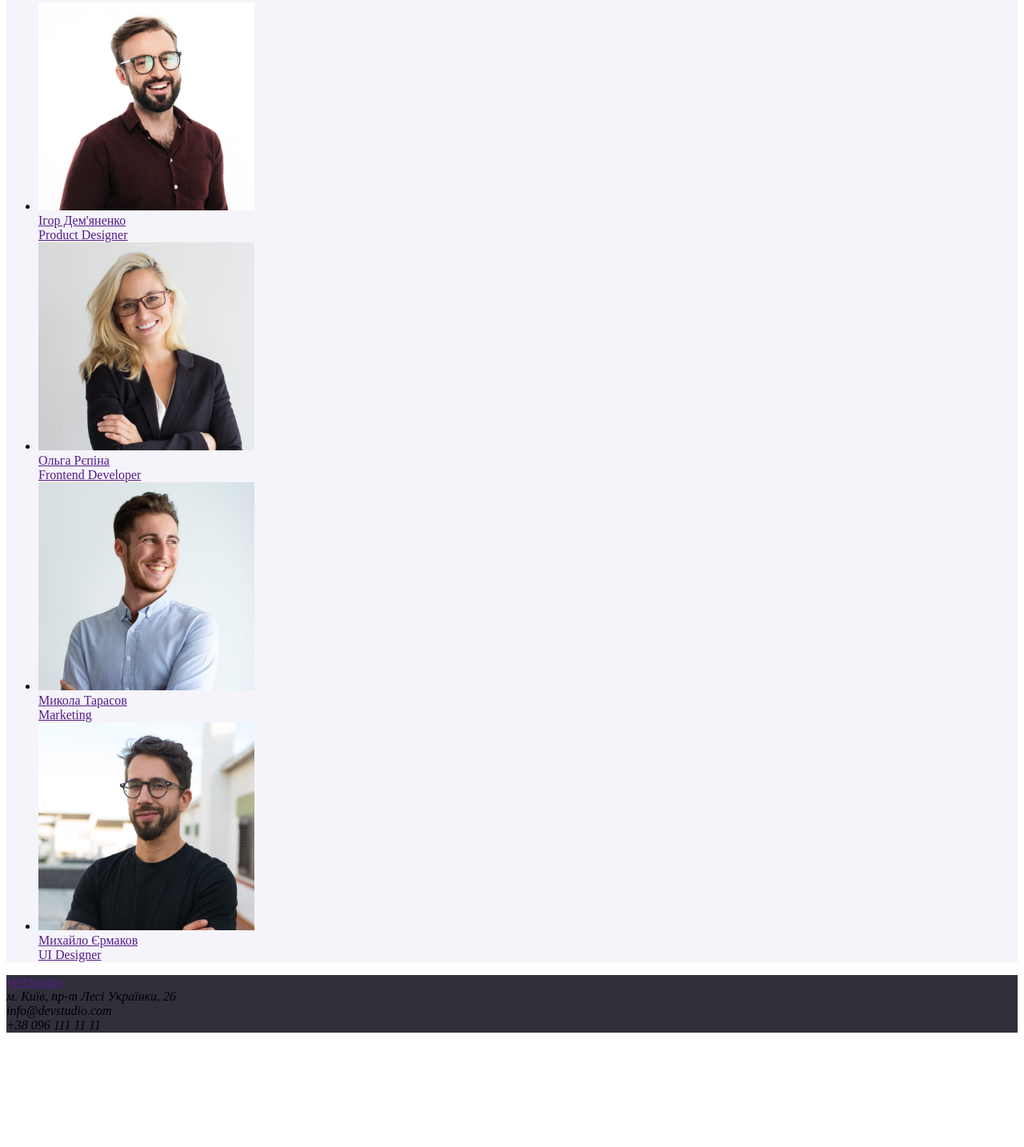
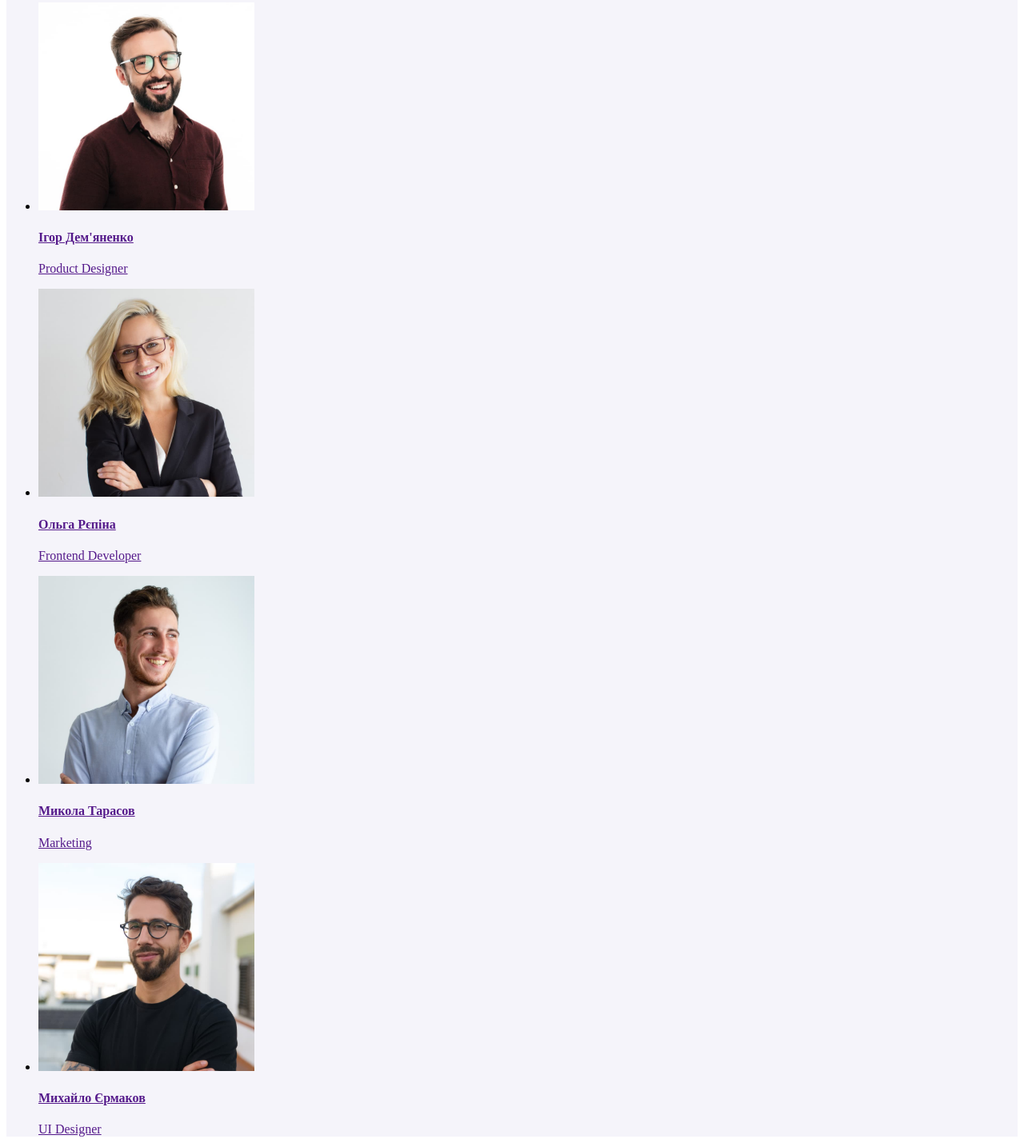
Before and after one commit to Bogdan9623/goit-markup-hw-01, a plain HTML site: page index.html in a window 1280 px wide. Shown: the part 1585-3019 px from the top of the page at 80% size. Before the commit the page ends 2884 px from the top, so only its background shows below. Drawn offline with Linux system fonts and the light colour scheme.

Commit message:
homework #1

```diff
--- a/index.html
+++ b/index.html
@@ -1,5 +1,5 @@
 <!DOCTYPE html>
-<html lang="en">
+<html lang="uk">
     <head>
         <meta charset="UTF-8">
         <meta http-equiv="X-UA-Compatible" content="IE=edge">
@@ -33,7 +33,7 @@
 
             </section>
         <main>
-        <Section class="benefits">
+            <section class="benefits">
                 <ul>
                     <li>
                         <h2>УВАГА ДО ДЕТАЛЕЙ</h2>
@@ -52,15 +52,15 @@
                         <p>Значимість цих проблем настільки очевидна, що реалізація планових завдань.</p>
                     </li>
                 </ul>
-        </Section>
+            </section>
 
             <section class="services">
             <h3>Чим ми займаємося</h3>
 
                 <ul>
                     <li><a href=""><img src="./images/keyboard.jpg" alt="Програміст працює на своєму робочому столі в офісі." width="370"></a></li>
-                <li><a href=""></a><img src="./images/laptop.jpg" alt="Веб-дизайнери інтерфейсу користувача розробляють версію програми для смартфонів." width="370"></a></li>
-                <li><a href=""></a><img src="./images/tablet.jpg" alt="Веб-дизайнер тримає планшет в якому обирає колір із палітри." width="370"></a></li>
+                    <li><a href=""><img src="./images/laptop.jpg" alt="Веб-дизайнери інтерфейсу користувача розробляють версію програми для смартфонів." width="370"></a></li>
+                    <li><a href=""><img src="./images/tablet.jpg" alt="Веб-дизайнер тримає планшет в якому обирає колір із палітри." width="370"></a></li>
                 </ul>
             </section>
 
@@ -70,19 +70,27 @@
                 <ul>
                     <li>
                         <a href=""><img src="./images/igor_demyanenko.jpg" alt="Ігор Дем'яненко Product Designer" width="270">
-                    <figcaption>Ігор Дем'яненко<br>Product Designer</figcaption></a>
+                            <h4>Ігор Дем'яненко</h4>
+                            <p lang="en">Product Designer</p>
+                        </a>
                     </li>
                     <li>
                         <a href=""><img src="./images/olga_repina.jpg" alt="Ольга Рєпіна Frontend Developer" width="270">
-                    <figcaption>Ольга Рєпіна<br>Frontend Developer</figcaption></a>
+                            <h4>Ольга Рєпіна</h4>
+                            <p lang="en">Frontend Developer</p>
+                        </a>
                     </li>
                     <li>
                         <a href=""><img src="./images/mykola_tarasov.jpg" alt="Микола Тарасов Marketing" width="270">
-                    <figcaption>Микола Тарасов<br>Marketing</figcaption></a>
+                            <h4>Микола Тарасов</h4>
+                            <p lang="en">Marketing</p>
+                        </a>
                     </li>
                     <li>
                         <a href=""><img src="./images/mykhailo_yermakov.jpg" alt="Михайло Єрмаков UI Designer" width="270">
-                    <figcaption>Михайло Єрмаков<br>UI Designer</figcaption></a>
+                            <h4>Михайло Єрмаков</h4>
+                            <p lang="en">UI Designer</p>
+                        </a>
                     </li>
                 </ul>
             </section>
@@ -96,6 +104,5 @@
                 +38 096 111 11 11
             </address>
         </footer>
-
     </body>
 </html>
```
Also changed, not shown: 2 other files. Lines whose indentation alone changed are shown as unchanged.
